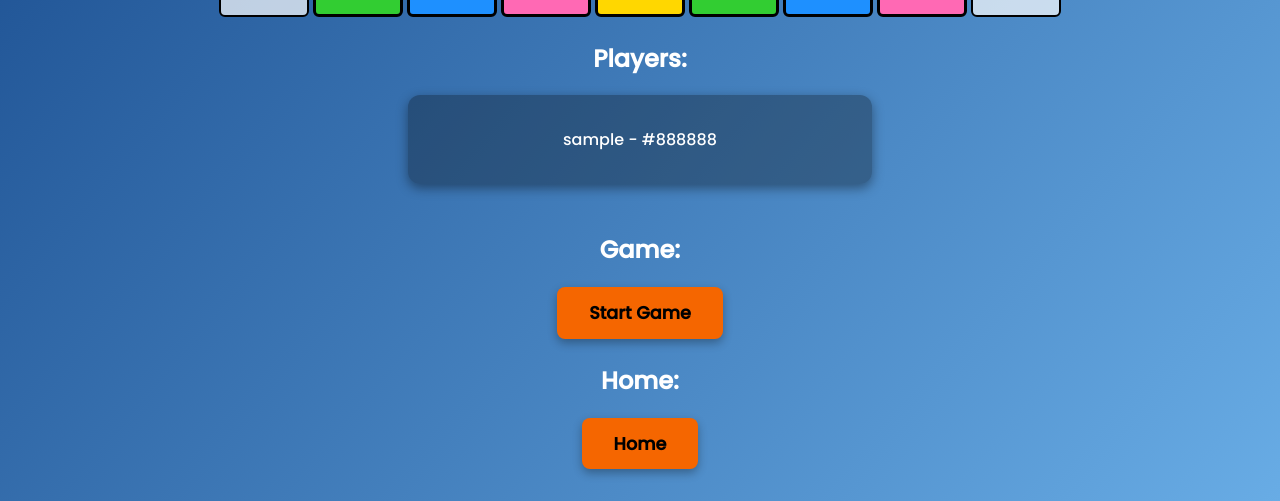
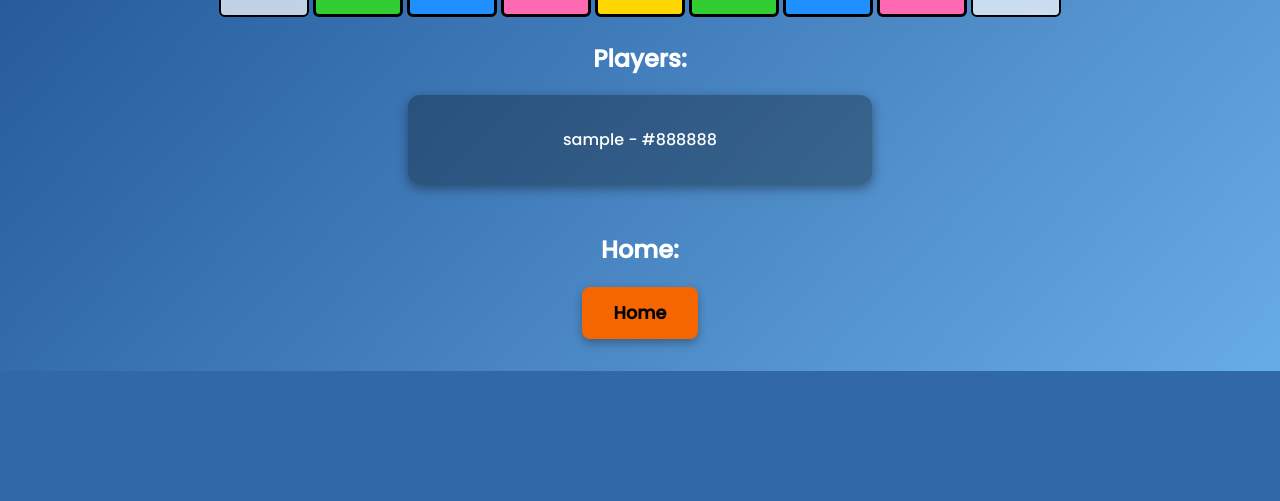
Before and after one commit to charles0624/404-not-found, a Flask app: template trivial_compute/templates/game_session.html in a window 1280 px wide. Shown: the part 999-1500 px from the top of the page. After the commit the page ends 1370 px from the top, so only its background shows below. Run offline with Flask 3, Linux system fonts and the light colour scheme; the template is opened without the code that fills it: most values are stand-ins (such as "Sample title", 1, 10 or a date in 2020).

Commit message:
remove 'start game' from game_session

```diff
--- a/trivial_compute/templates/game_session.html
+++ b/trivial_compute/templates/game_session.html
@@ -197,11 +197,6 @@
                 {% endif %}
             {% endfor %}
         </div>
-
-        <h2>Game:</h2>
-        <form action="bootup" method="GET">
-            <input type="submit" name="go_button" value="Start Game">
-        </form>
     {% else %}
         <h2>No Players Detected</h2>
         <h2>Input Players:</h2>
```
